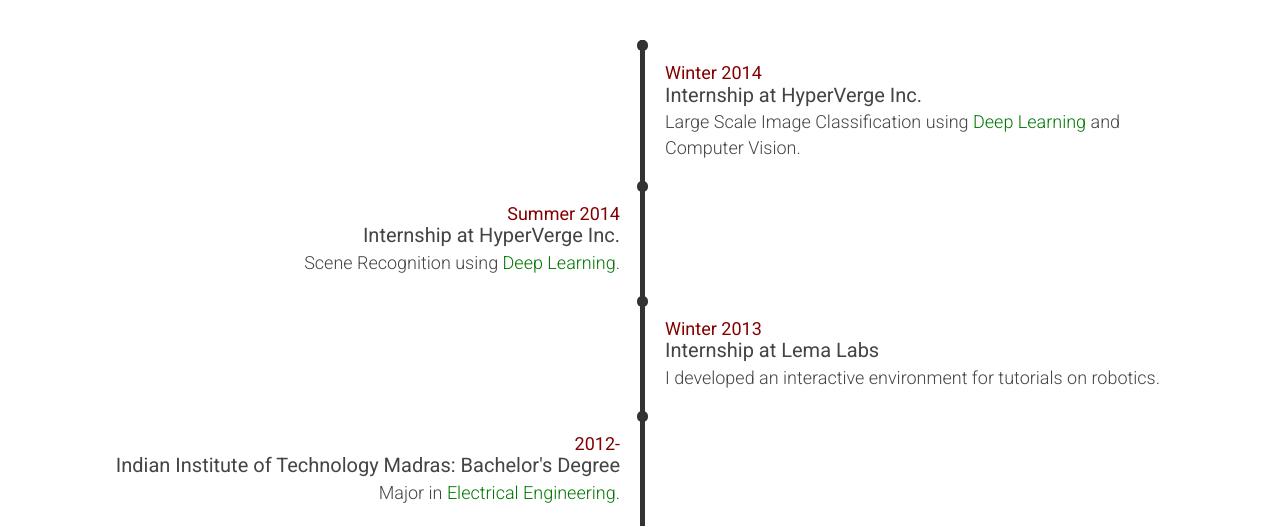
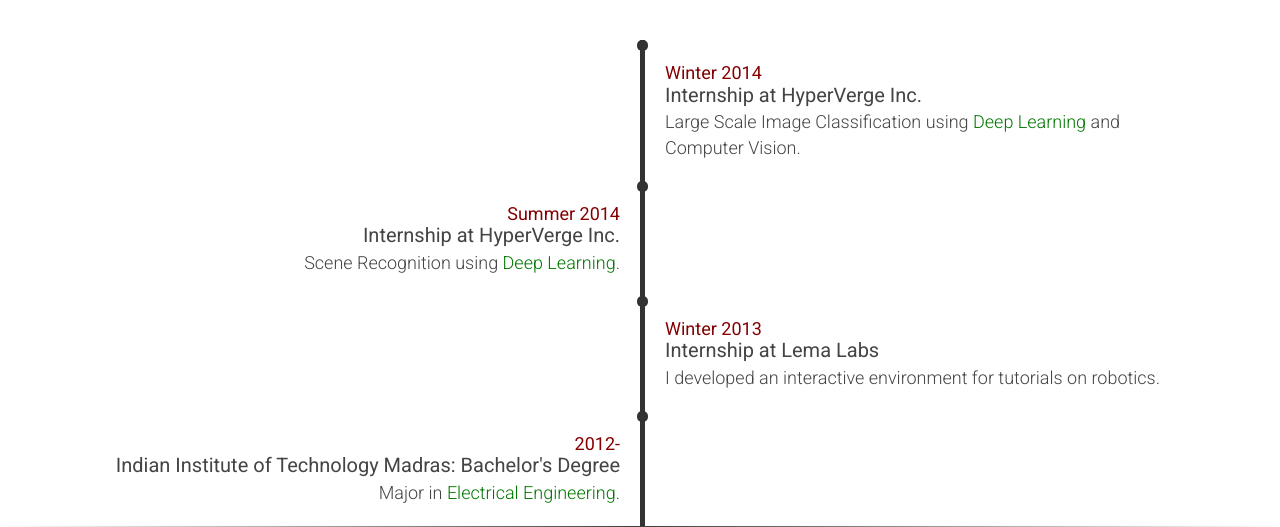
Before and after one commit to tadarsh/tadarsh.github.io, a plain HTML site: page index.html in a window 1280 px wide. Shown: the part 500-1027 px from the top of the page. Drawn offline with Linux system fonts and the light colour scheme; files whose address does not match are found by name.

Commit message:
Added line

```diff
--- a/index.html
+++ b/index.html
@@ -74,6 +74,9 @@
     </div>
   </div>
 </div>
+
+<hr class="soft">
+
 <!-- place js at end for faster loading -->
 <script src="jquery-1.11.1.min.js"></script>
 <script src="js/bootstrap.min.js"></script>
```
